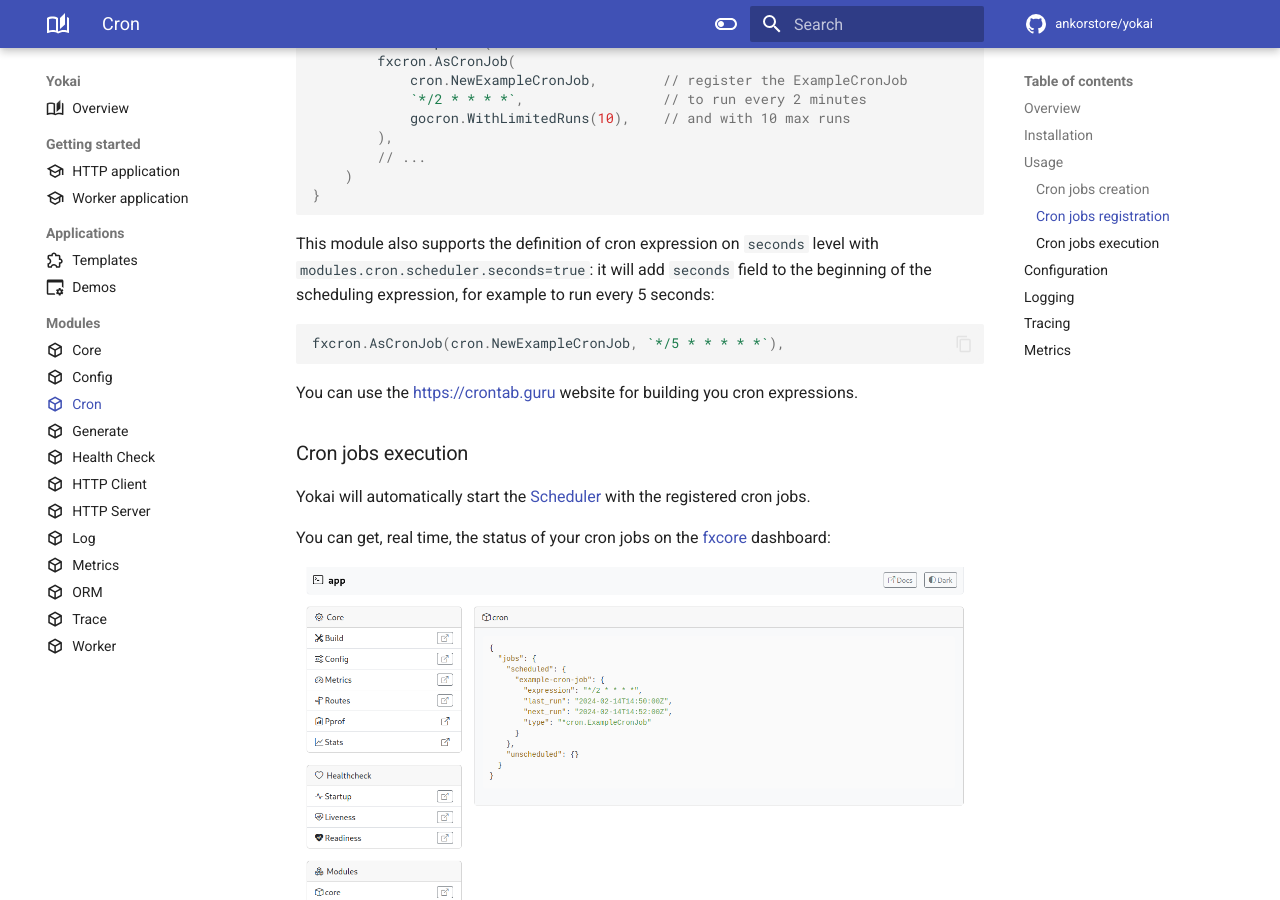
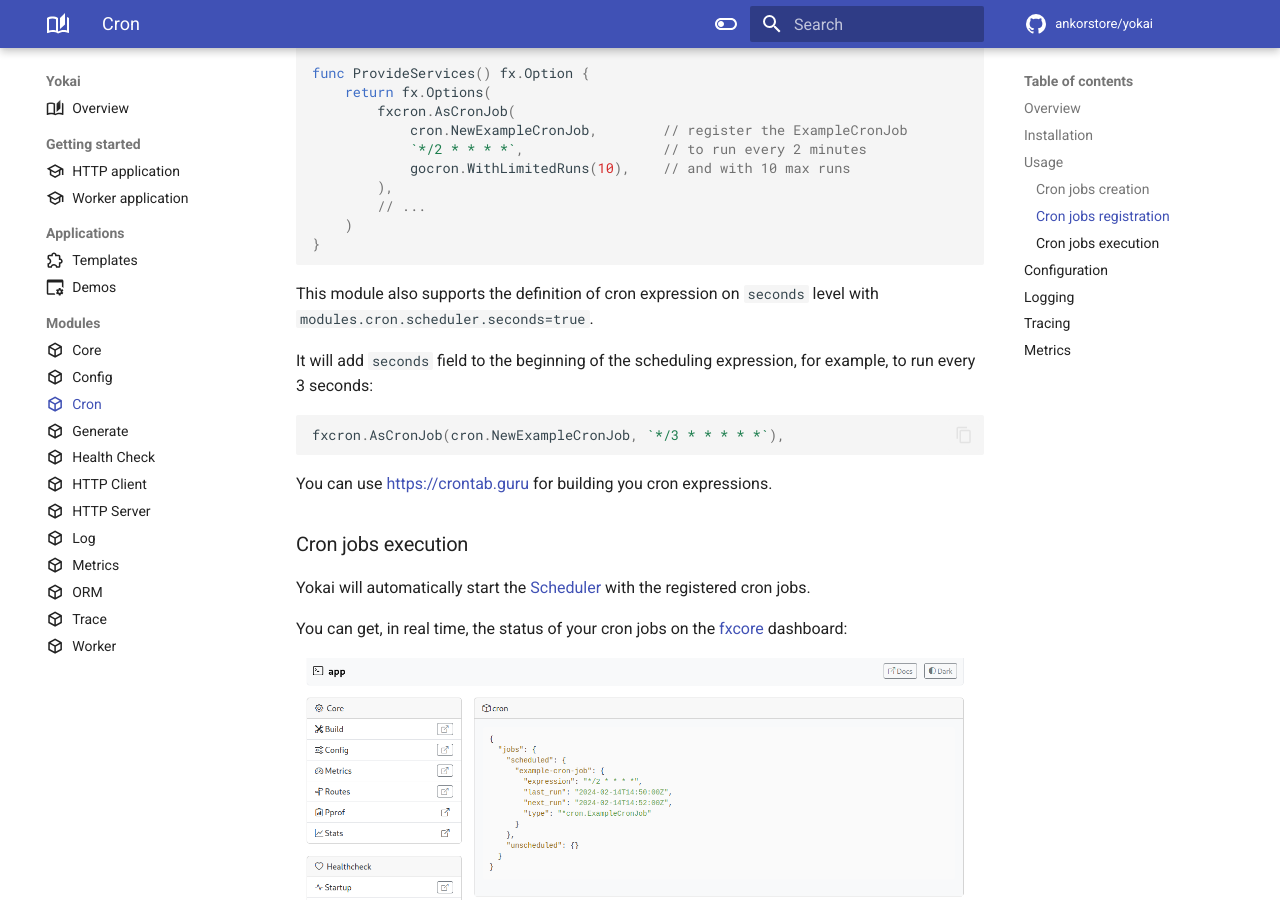
Before and after one commit to ankorstore/yokai, an MkDocs documentation site: the page built from docs/modules/fxcron.md, in a window 1280 px wide and 900 px high, scrolled down 2729 px. Built offline with MkDocs 1.6.1 and Material for MkDocs 9.7.7, drawn with Linux system fonts in a browser that asks for light colours; comment, search, counter and statistics services are not loaded; some of the changed text lies outside the part shown.

Commit message:
doc(fxcron): Updated documentation

````diff
--- a/docs/modules/fxcron.md
+++ b/docs/modules/fxcron.md
@@ -50,6 +50,7 @@
 ## Usage
 
 This module provides the possibility to register [CronJob](https://github.com/ankorstore/yokai/blob/main/fxcron/registry.go) implementations, with:
+
 - a [cron expression](https://crontab.guru/)
 - and an optional list of [JobOption](https://github.com/go-co-op/gocron/blob/v2/job.go).
 
@@ -137,19 +138,21 @@
 }
 ```
 
-This module also supports the definition of cron expression on `seconds` level with `modules.cron.scheduler.seconds=true`: it will add `seconds` field to the beginning of the scheduling expression, for example to run every 5 seconds:
+This module also supports the definition of cron expression on `seconds` level with `modules.cron.scheduler.seconds=true`.
+
+It will add `seconds` field to the beginning of the scheduling expression, for example, to run every 3 seconds:
 
 ```go
-fxcron.AsCronJob(cron.NewExampleCronJob, `*/5 * * * * *`),
+fxcron.AsCronJob(cron.NewExampleCronJob, `*/3 * * * * *`),
 ```
 
-You can use the [https://crontab.guru]((https://crontab.guru/)) website for building you cron expressions.
+You can use [https://crontab.guru]((https://crontab.guru/)) for building you cron expressions.
 
 ### Cron jobs execution
 
 Yokai will automatically start the [Scheduler](https://github.com/go-co-op/gocron/blob/v2/scheduler.go) with the registered cron jobs.
 
-You can get, real time, the status of your cron jobs on the [fxcore](https://github.com/ankorstore/yokai/tree/main/fxcore) dashboard:
+You can get, in real time, the status of your cron jobs on the [fxcore](https://github.com/ankorstore/yokai/tree/main/fxcore) dashboard:
 
 ![](../../assets/images/cron-tutorial-core-jobs-light.png#only-light)
 ![](../../assets/images/cron-tutorial-core-jobs-dark.png#only-dark)
````
Also changed, not shown: docs/modules/fxworker.md (+1 -1 lines).
